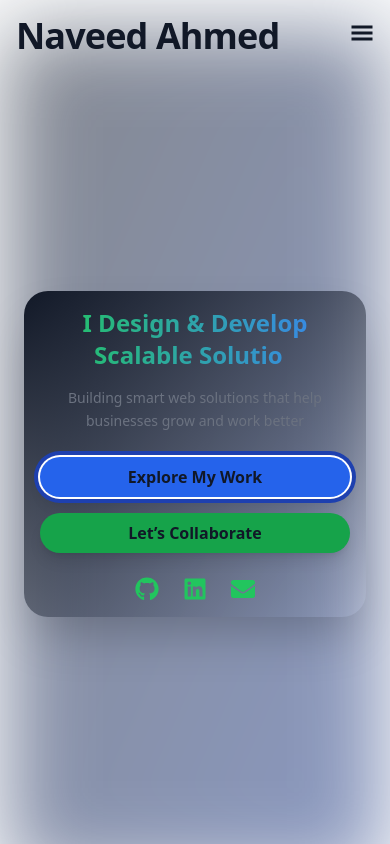
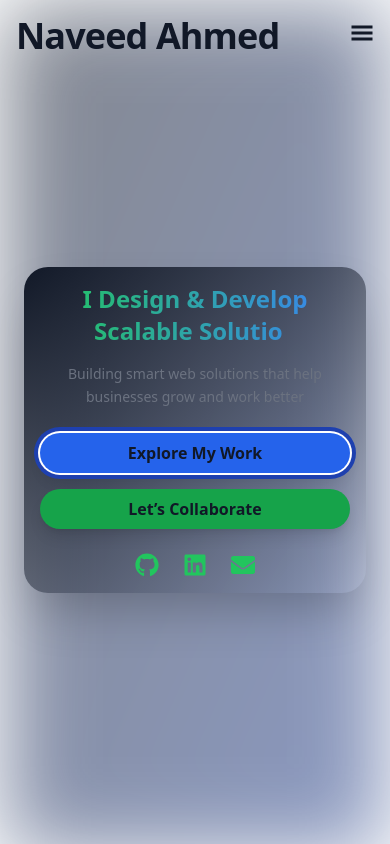
Before and after one commit to Naveedahmedtech/portfolio, a React (Vite) app: page / in a window 390 px wide. Shown: the top 844 px of the page. Built offline with nearby package versions, Linux system fonts and the light colour scheme.

Commit message:
home section

```diff
--- a/src/pages/home/HomeSection.tsx
+++ b/src/pages/home/HomeSection.tsx
@@ -25,7 +25,7 @@ function HomeSection() {
             initial="hidden"
             animate={inView ? 'visible' : 'hidden'}
             variants={containerVariants}
-            className="relative flex items-center justify-center h-screen px-4 md:px-8 mt-6 md:mt-0"
+            className="relative flex items-center justify-center h-screen px-4 md:px-8"
             id="home"
         >
             <div className="absolute inset-0 bg-gradient-to-br from-gray-900 to-blue-900 opacity-50 blur-2xl"></div>
```
